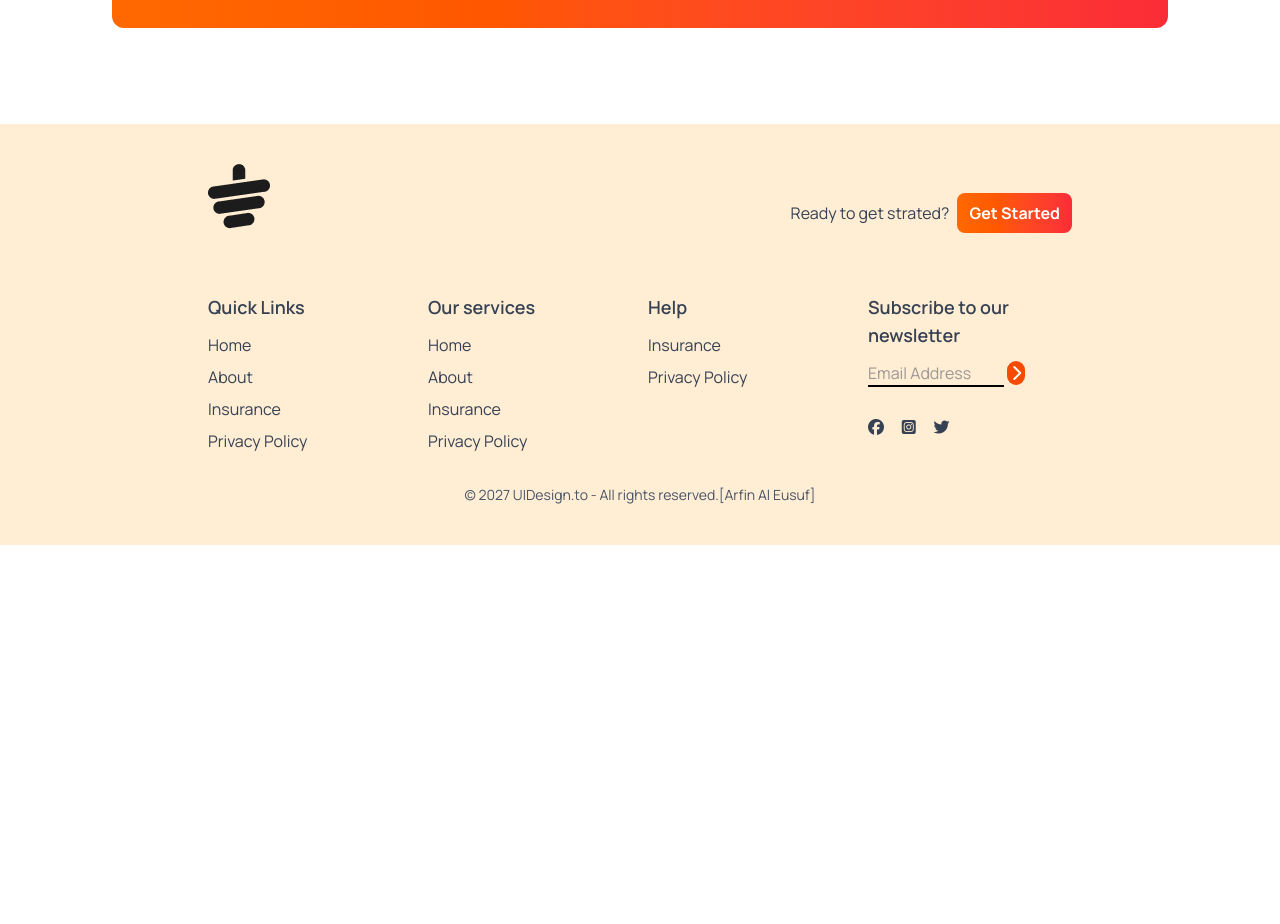
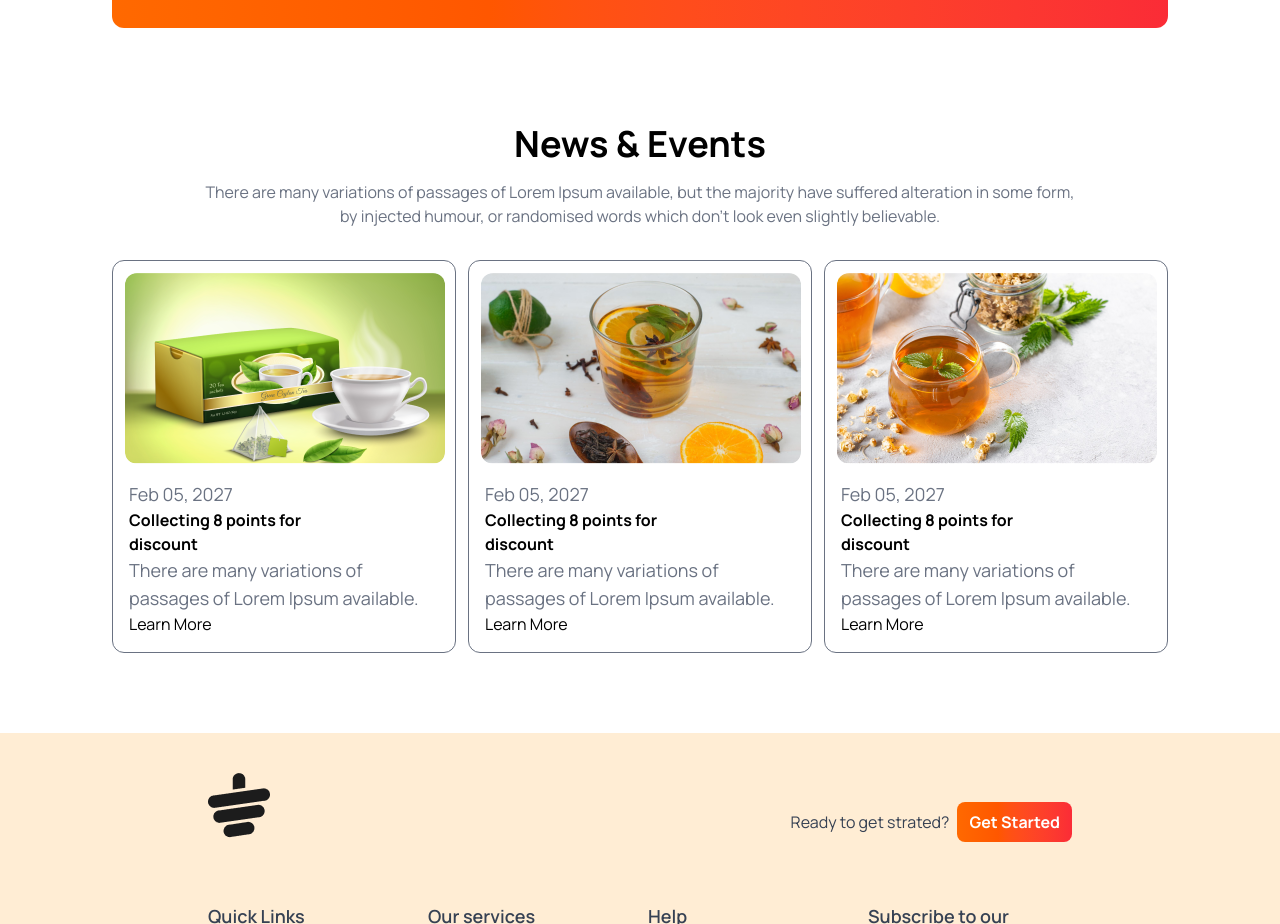
Before and after one commit to ArfinAlEusuf/tea-house, a plain HTML site: page index.html in a window 1280 px wide. Shown: the part 2440-3364 px from the top of the page. Before the commit the page ends 2985 px from the top, so only its background shows below. Drawn offline with nearby package versions, Linux system fonts and the light colour scheme.

Commit message:
complite almost

```diff
--- a/index.html
+++ b/index.html
@@ -14,13 +14,11 @@
   <!-- tailwind cdn -->
   <script src="https://cdn.jsdelivr.net/npm/@tailwindcss/browser@4"></script>
   <style>
-
-.manrope{
+    .manrope {
       font-family: "Manrope", sans-serif;
       font-optical-sizing: auto;
       font-style: normal;
     }
-
   </style>
 </head>
 
@@ -213,6 +211,46 @@
       </div>
     </section>
     <!-- News section Home Work -->
+    <section class="text-center mb-20">
+      <h1 class="text-3xl md:text-4xl font-bold mb-4">News & Events</h1>
+      <p class="text-gray-500 w-5/6 m-auto mb-8">There are many variations of passages of Lorem Ipsum available, but the
+        majority have suffered alteration in some form, by injected humour, or randomised words which don't look even
+        slightly believable. </p>
+        <!-- card -->
+      <div class="grid grid-cols-1 md:gird-cols-2 lg:grid-cols-3 gap-3">
+        <!-- first card -->
+        <div class="border border-gray-500 rounded-xl overflow-hidden">
+          <img class="m-3 rounded-xl" src="images/news-1.png" alt="">
+          <div class="text-left m-4">
+            <p class="text-gray-500 text-lg">Feb 05, 2027</p>
+            <h3 class="w-4/6 font-xl font-bold">Collecting 8 points for discount</h3>
+            <p class="text-gray-500 text-lg">There are many variations of passages of Lorem Ipsum available.</p>
+            <a class="hover:text-orange-500" href="#">Learn More</a>
+          </div>
+        </div>
+        <!-- second card -->
+        <div class="border border-gray-500 rounded-xl overflow-hidden">
+          <img class="m-3 rounded-xl" src="images/news-2.png" alt="">
+          <div class="text-left m-4">
+            <p class="text-gray-500 text-lg">Feb 05, 2027</p>
+            <h3 class="w-4/6 font-xl font-bold">Collecting 8 points for discount</h3>
+            <p class="text-gray-500 text-lg">There are many variations of passages of Lorem Ipsum available.</p>
+            <a class="hover:text-orange-500" href="#">Learn More</a>
+          </div>
+        </div>
+        <!-- Third card -->
+        <div class="border border-gray-500 rounded-xl">
+          <img class="m-3 rounded-xl" src="images/news-3.png" alt="">
+          <div class="text-left m-4">
+            <p class="text-gray-500 text-lg">Feb 05, 2027</p>
+            <h3 class="w-4/6 font-xl font-bold">Collecting 8 points for discount</h3>
+            <p class="text-gray-500 text-lg">There are many variations of passages of Lorem Ipsum available.</p>
+            <a class="hover:text-orange-500" href="#">Learn More</a>
+          </div>
+        </div>
+
+      </div>
+    </section>
   </main>
   <footer class="bg-orange-100 text-gray-700 py-10 px-4 md:px-16">
     <div class="w-9/12 mx-auto">
```
Lines whose indentation alone changed are shown as unchanged.
